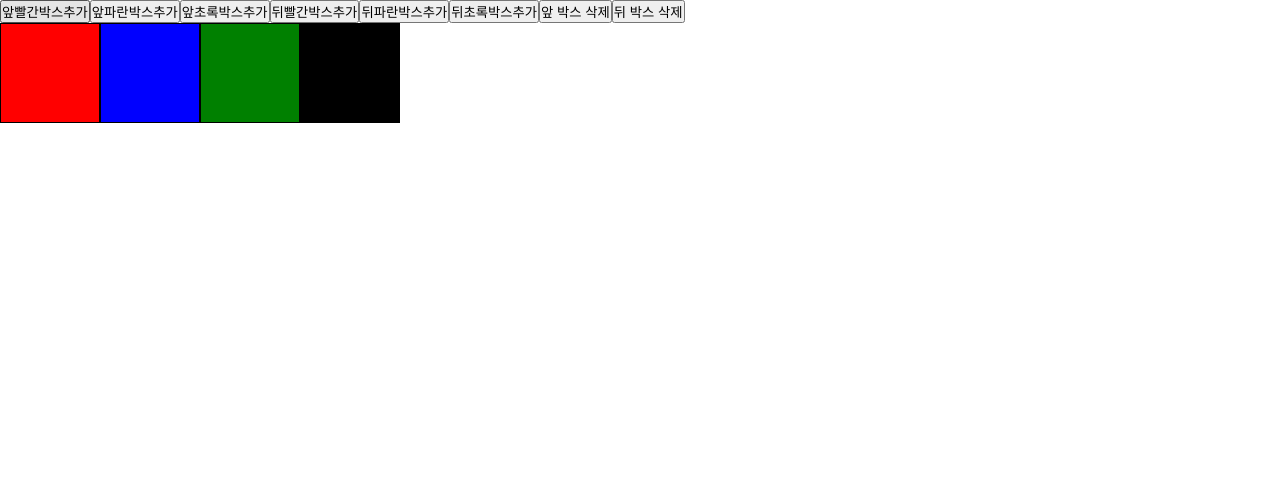
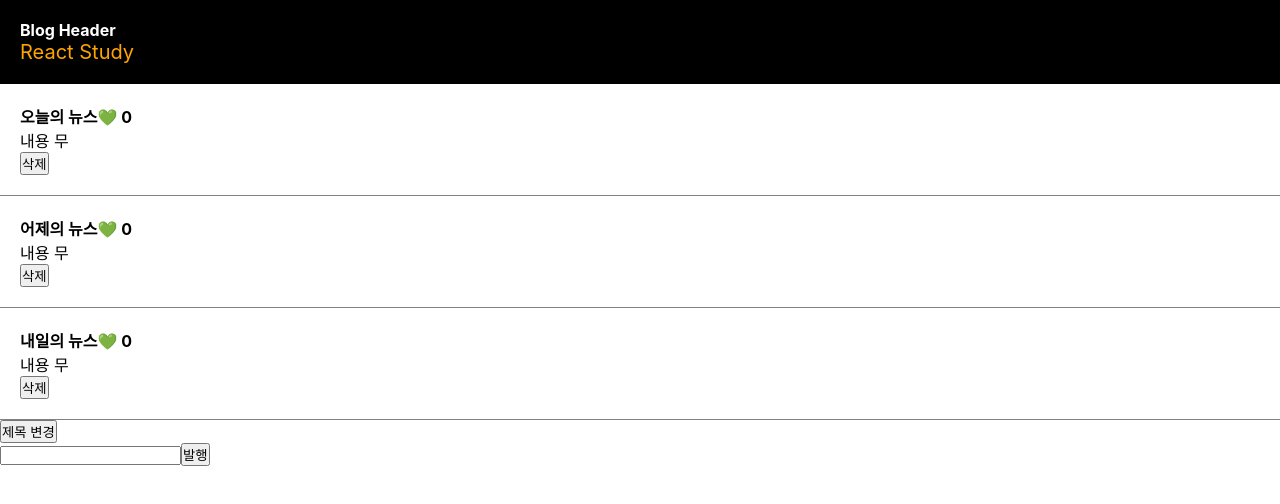
Before and after one commit to starble25/react-study, a React (Create React App) app: page / in a window 1280 px wide. Shown: the top 504 px of the page. Built offline with nearby package versions, Linux system fonts and the light colour scheme.

Commit message:
삭제 기능 추가

```diff
--- a/src/App.js
+++ b/src/App.js
@@ -21,9 +21,9 @@
   // return <Practice001/>;
   // return <Props02/>;
   // return <Quiz002/>;
-  // return <NewsBlog/>;
+  return <NewsBlog/>;
   // return <Quiz003/>;
-  return <Practice002/>;
+  // return <Practice002/>;
 }
 
 export default App;
--- a/src/newsblog/Modal.js
+++ b/src/newsblog/Modal.js
@@ -11,14 +11,15 @@
 
     return (
         <div className="modal" style={ {backgroundColor:props.bgColor} }>
-            <h3>제목</h3>
+            <h3>{props.title}💚{props.count}</h3>
             <p>날짜</p>
             <p>상세내용</p>
-            <button onClick={()=>{
+
+            {/* <button onClick={()=>{
                 let temp = [...props.news];
                 temp[0] = '긴급 뉴스';
                 props.setNews(temp);
-            }}>제목 수정</button>
+            }}>제목 수정</button> */}
         </div>
     );
 }
--- a/src/newsblog/NewsBlog.js
+++ b/src/newsblog/NewsBlog.js
@@ -18,6 +18,10 @@
 
     let [flag, setFlag] = useState(false);
 
+    let [selectedTitle, setSelectedTitle] = useState('');
+    let [selectedCount, setSelectedCount] = useState(0);
+    let [inputText, setInputText] = useState('');
+
     // {
     //     textArr.map((item, index)=>{
     //         // return <Box text={item} detail={detailArr[index]}/>
@@ -37,9 +41,11 @@
                     return (
                         <div className='post-list'>
                             <h4>
-                                <span onClick={() => {
-                                    setFlag(!flag);
+                                <span onClick={() => {  // 제목 클릭
+                                    setFlag(!flag);     // Modal On/Off 전환
                                     // flag ? setFlag(false) : setFlag(true);
+                                    setSelectedTitle(item);
+                                    setSelectedCount(count[index]);
                                 }}>{item}</span>
 
                                 <span onClick={() => {
@@ -53,6 +59,14 @@
                                 }}>💚</span> {count[index]}
                             </h4>
                             <p>내용 무</p>
+
+                            <button onClick={()=>{
+                                let temp = [...news];
+                                temp.splice(index, 1);
+                                setNews(temp);
+
+                                count.splice(index, 1);
+                            }}>삭제</button>
                         </div>
                     )
                 })
@@ -98,8 +112,60 @@
                 // setNews(['Today news', '어제의 뉴스', '내일의 뉴스']);
             }}>제목 변경</button>
 
+            <div>
+                <input type='text' id='input_news' value={inputText} onChange={(event)=>{
+                    // console.log(event);
+                    // console.log(event.target.value);
+                    setInputText(event.target.value);
+                }}/>
+                <button onClick={()=>{  // 발행버튼을 눌렀을 때
+                    // 전제조건 : 양측에 있는 띄어쓰기는 제외(trim)
+
+                    inputText = inputText.trim();       // 원본값 바꿈
+
+                    // if( inputText.trim() == '' ) {   // 원본값 바꾸지 않음(비파괴)
+                    // if( inputText == '' ) {
+                    // if( inputText.length == 0 ) {
+                    if( inputText.length == 0
+                        ||inputText == ''
+                        || inputText == null
+                        || inputText == undefined) {
+                        alert('값을 입력하세요')
+                        return;
+                    }
+
+                    console.log('a'+inputText);
+
+                    let temp = [...news];
+                    temp.push(inputText);
+                    setNews(temp);
+                    // inputText.trim() == '' ? document.getElementById('input_news').focus() : setNews(temp);
+
+                    setInputText('');
+
+                    count.push(0);
+                    /*
+                    let temp2 = [...count];
+                    temp2.push(0);
+                    setCount(temp2);
+                    */
+
+                    //입력된 값 확인 -> news 배열에 추가 저장
+                    /*
+                    let title = document.getElementById('input_news').value;
+                    console.log(title);
+
+                    let temp = [...news];
+                    temp.push(title);
+                    setNews(temp);
+
+                    document.getElementById('input_news').value = '';
+                    */
+                }}>발행</button>
+            </div>
+
             {
-                flag && <Modal news={news} setNews={setNews} bgColor={'lightgreen'}/>
+                flag && <Modal title={selectedTitle} count={selectedCount} news={news} setNews={setNews} bgColor={'lightgreen'}/>
                 // flag == true ? <Modal news={news} setNews={setNews} bgColor={'lightgreen'} /> : null
             }
 
```
